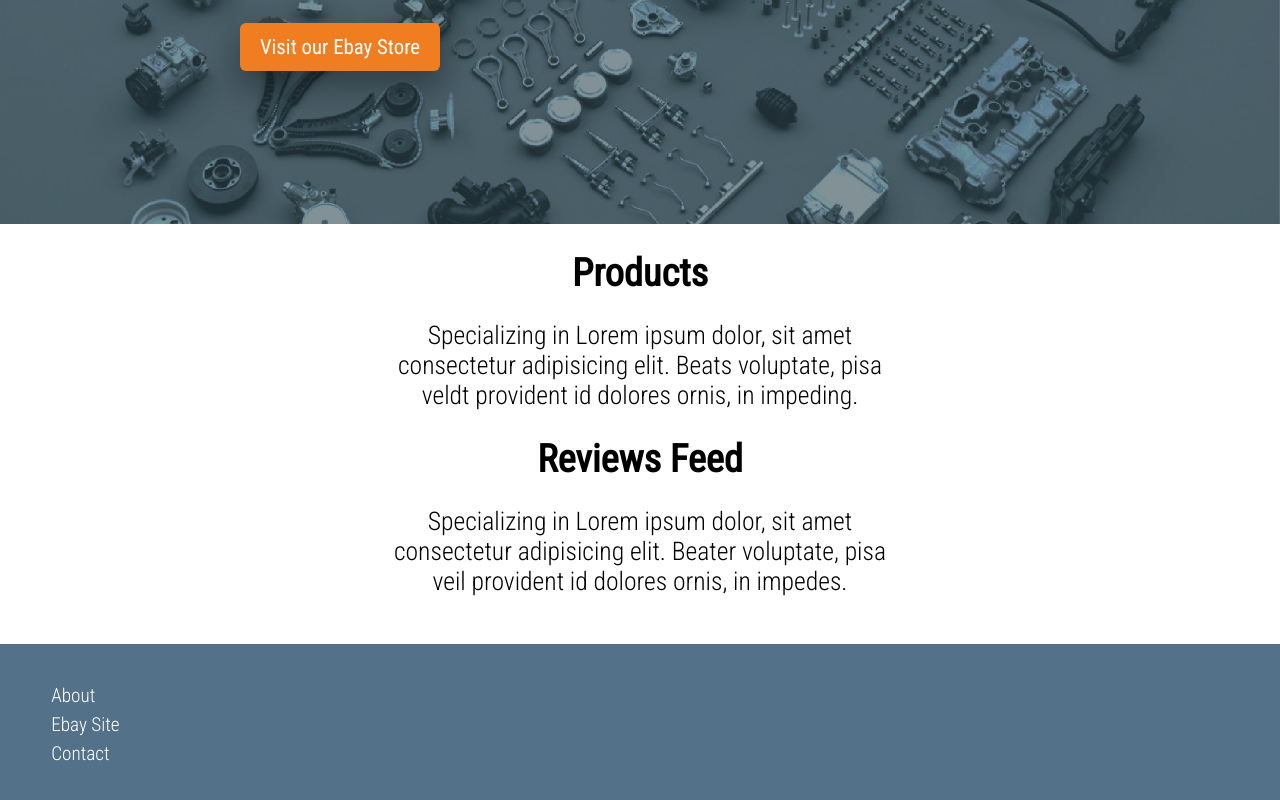
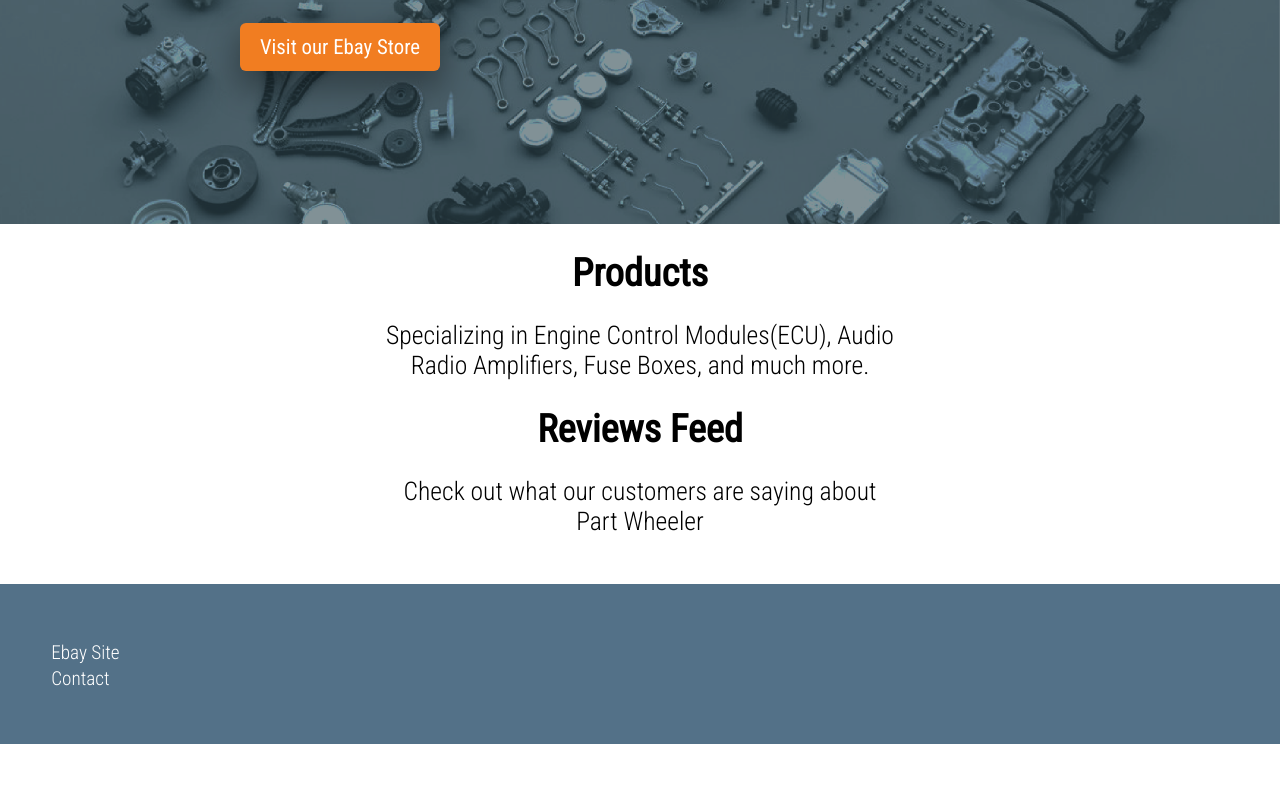
Before and after one commit to Jezryl-Castelo/part-wheeler-website, a React (Create React App) app: page / in a window 1280 px wide. Shown: the part 472-1272 px from the top of the page. After the commit the page ends 1216 px from the top, so only its background shows below. Built offline with nearby package versions, Linux system fonts and the light colour scheme.

Commit message:
edit links and align product feed

```diff
--- a/src/App.js
+++ b/src/App.js
@@ -10,28 +10,23 @@ import { BrowserRouter as Router, Switch, Route } from 'react-router-dom';
 
 
 function App() {
+
   return (
     <div>
       <Router>
       <Nav />
       <Switch>
 
-      <Route path="/" exact>
-        <Homepage />
-      {/* <Route
-    path="/"
-    render={(props) => <Homepage key={props.location.key} />}
-/> */}
-      </Route>
-      <Route path="/contact" exact>
-        <ContactPage />
-      </Route>
-
+      <Route path="/"
+      exact>
+          <Homepage />
+        </Route>
+        <Route path="/contact" exact>
+          <ContactPage />
+        </Route>
       </Switch>
       </Router>
       <Footer />
-
-
     </div>
   );
 }
--- a/src/components/auction-nudge-reviews/auction-nudge-review.component.jsx
+++ /dev/null
@@ -1,25 +0,0 @@
-import React, { useEffect } from 'react';
-import { withRouter } from 'react-router';
-
-// import { useEffort } from 'react';
-
- const AuctionReviews = () => {
-    useEffect(() => {
-        const script = document.createElement("script");
-
-        script.src = "//www.auctionnudge.com/feed/feedback/js/theme/table/limit/6/lang/english/UserID/partwheeler/siteid/0";
-        script.innerHTML = window.onload;
-
-        script.async = true;
-        document.body.appendChild(script);
-      }, [])
-
-
-return (
-
-<div id="auction-nudge-feedback" className="auction-nudge"></div>
-)
-
-}
-
-export default withRouter(AuctionReviews)
--- a/src/components/footer/footer.component.jsx
+++ b/src/components/footer/footer.component.jsx
@@ -6,12 +6,11 @@ const Footer = () => {
     return (
         <div className="footer-container">
             <ul className="footer">
-                <li className="footer-link">About</li>
                 <li className="footer-link">
                 <a href="https://www.ebay.com/usr/partwheeler?_trksid=p2047675.l2559" target="_blank" rel="noreferrer">Ebay Site</a>
                 </li>
-                <li className="footer-link">Contact
-                    </li>
+                <a href="/contact" className="footer-link">Contact
+                    </a>
             </ul>
         </div>
     )
--- a/src/components/nav/nav.component.jsx
+++ b/src/components/nav/nav.component.jsx
@@ -3,30 +3,27 @@ import '../nav/nav.style.css';
 //Images
 import logo from '../../../src/assets/img/part-wheeler-logo.png';
 
-import { Link } from 'react-router-dom';
-import { HashLink } from 'react-router-hash-link';
+// import { Link,withRouter} from 'react-router-dom';
+// import { HashLink } from 'react-router-hash-link';
 
 
-const Nav = () => {
+const Nav = (props) => {
     return(
     <div>
-
         <nav>
         <ul className="nav-items">
-        <Link to="/">
+        <a href="/">
           <img className="logo" src={logo} alt="part wheeler logo" />
-        </Link>
-
-            <li className="nav-item"> <HashLink to="/home/#review">REVIEWS</HashLink></li>
-            <li className="nav-item"><Link to="/contact">CONTACT
-            </Link></li>
+        </a>
+            <li className="nav-item"> <a href="/#review">REVIEWS</a></li>
+            <li className="nav-item"><a href="/contact">CONTACT
+            </a></li>
             <a to="/contact" href="https://www.ebay.com/usr/partwheeler?_trksid=p2047675.l2559"className="ebay-button nav-button">Visit our Ebay Store</a>
         </ul>
         </nav>
 
     </div>
     )
-
 }
 
 export default Nav;
--- a/src/components/nav/nav.style.css
+++ b/src/components/nav/nav.style.css
@@ -25,6 +25,9 @@ nav {
     list-style: none;
     color: black;
 }
+.nav-item a:hover {
+    color: #F17D21;
+}
 
 .logo {
     height: 72px;
@@ -46,6 +49,11 @@ nav {
     box-shadow: 0 15px 30px 5px rgba(0, 0, 0, 0.3);
 }
 
+.ebay-button:hover {
+    background-color: #e4771d;
+    transition: 0.3s;
+}
+
 .nav-button {
     right: 0;
     margin-left: 55%;
--- a/src/components/product-feed/product-feed-component.jsx
+++ b/src/components/product-feed/product-feed-component.jsx
@@ -14,10 +14,9 @@ useEffect(() => {
 }, [])
 return(
   <div>
-
     <div className="product">
       <h3 className="product-title">Products</h3>
-          <h4 className="product-description">Specializing in Lorem ipsum dolor, sit amet consectetur adipisicing elit. Beats voluptate, pisa veldt provident id  dolores ornis, in impeding.</h4>
+      <h4 className="product-description">Specializing in Engine Control Modules(ECU), Audio Radio Amplifiers, Fuse Boxes, and much more.</h4>
       </div>
       <div className="products">
       <div id="auction-nudge-items" className="auction-nudge">
--- a/src/components/product-feed/product-feed.styles.css
+++ b/src/components/product-feed/product-feed.styles.css
@@ -19,14 +19,12 @@
     width: 90%;
     margin: 0 auto;
 }
-#auction-nudge-items {
-    margin: 0 auto;
-    padding: 0;
+#an-item-wrap {
+    padding-left: 5%;
+
 }
 
-#an-item-wrap {
-    margin: 0 auto;
-}
+
 #an-cats-nav,
 #an-search-box {
     height: 40px;
--- a/src/components/reviews/reviews.component.jsx
+++ b/src/components/reviews/reviews.component.jsx
@@ -1,7 +1,6 @@
 import React from 'react';
 import { useEffect } from 'react';
 
-import AuctionReviews from '../auction-nudge-reviews/auction-nudge-review.component';
 import '../reviews/reviews.styles.css';
 
 
@@ -15,14 +14,12 @@ useEffect(() => {
 }, [])
 return(
   <div>
-          <AuctionReviews />
-
     <div className="reviews">
       <h3 id="review" className="review-title">Reviews Feed</h3>
-          <h4 className="review-description">Specializing in Lorem ipsum dolor, sit amet consectetur adipisicing elit. Beater voluptate, pisa veil provident id  dolores ornis, in impedes.</h4>
+      <h4 className="review-description">Check out what our customers are saying about Part Wheeler</h4>
     </div>
     <div className="feedback">
-          <div id="auction-nudge-feedback" className="auction-nudge"><AuctionReviews />
+      <div id="auction-nudge-feedback" className="auction-nudge">
     </div>
     </div>
   </div>
--- a/src/pages/homepage/homepage.component.jsx
+++ b/src/pages/homepage/homepage.component.jsx
@@ -1,6 +1,4 @@
 import React from 'react';
-import { withRouter } from 'react-router';
-
 
 import Header from '../../components/header/header.component';
 import ProductFeed from '../../components/product-feed/product-feed-component';
@@ -17,4 +15,4 @@ const Homepage = () => {
     )
 }
 
-export default withRouter(Homepage);
+export default Homepage;
```
Lines whose indentation alone changed are shown as unchanged.
